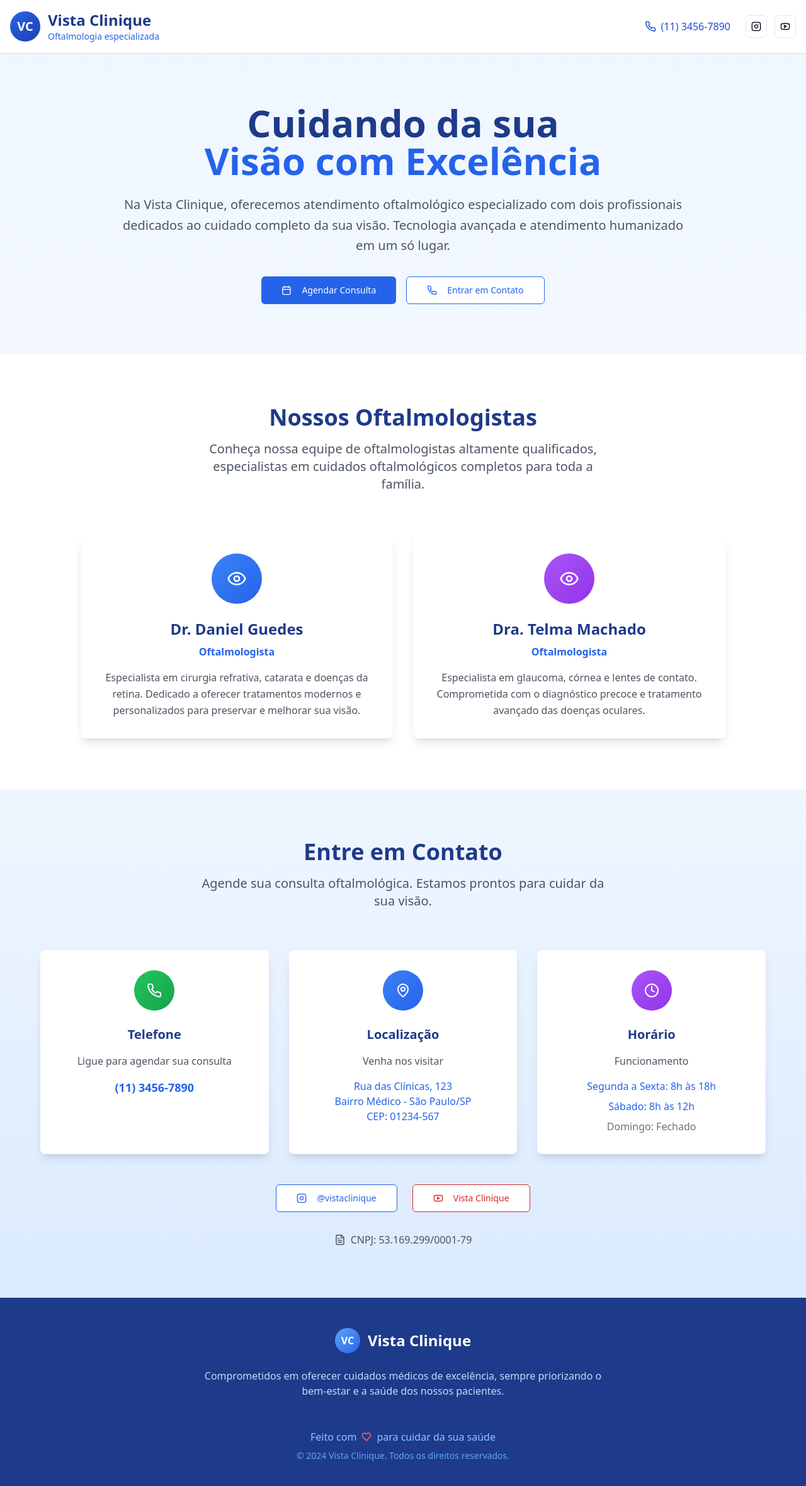
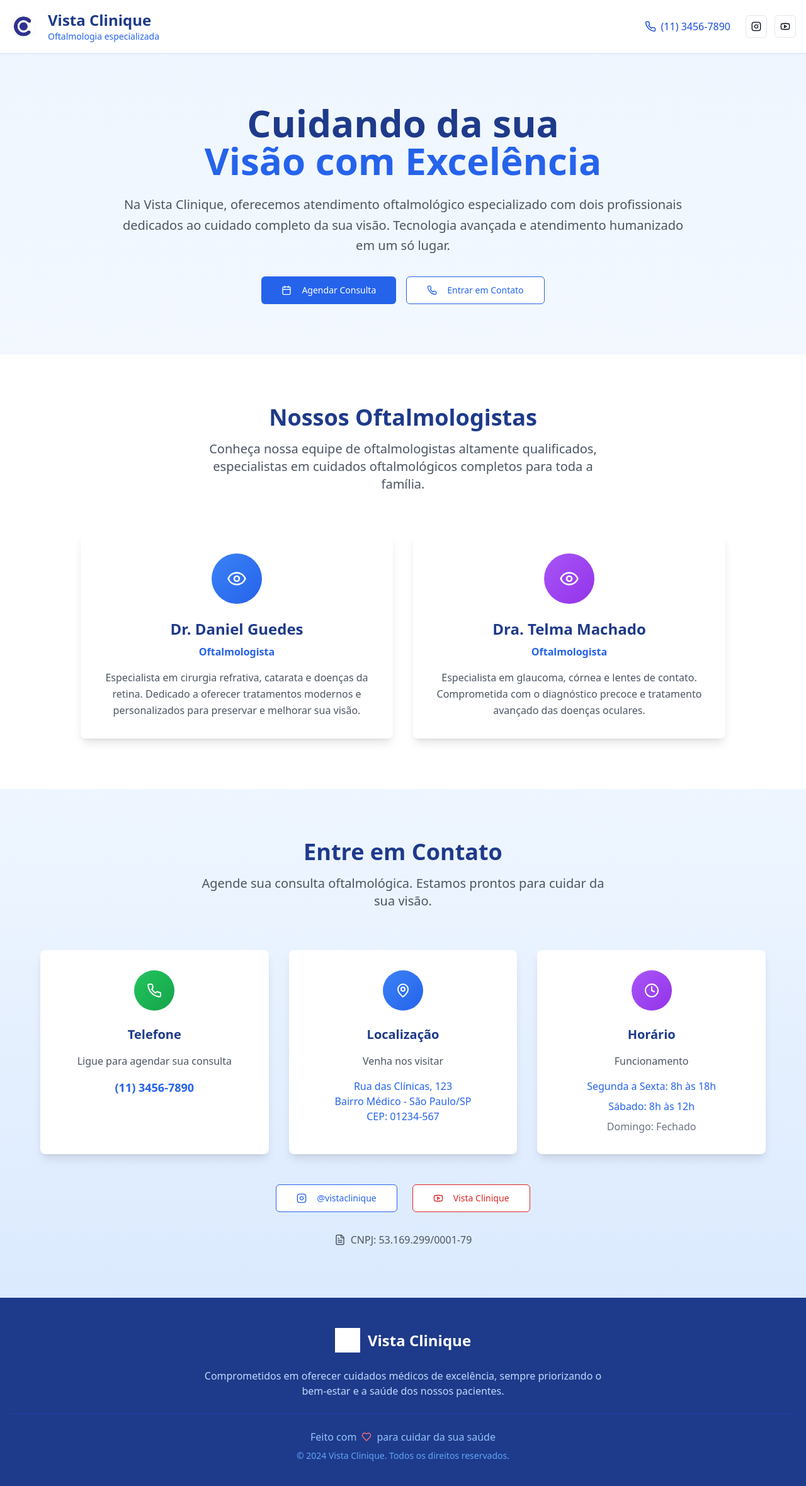
Before and after one commit to Gianluca-chatgds/vista-clinique-web, a React (Vite) app: page / in a window 1280 px wide. Shown: the top 2360 px of the page at 63% size. Built offline with nearby package versions, Linux system fonts and the light colour scheme.

Commit message:
Add logo to the header
Use the provided logo in the header component.

```diff
--- a/src/components/Footer.tsx
+++ b/src/components/Footer.tsx
@@ -7,8 +7,12 @@ const Footer = () => {
       <div className="container mx-auto px-4">
         <div className="text-center">
           <div className="flex items-center justify-center space-x-3 mb-6">
-            <div className="w-10 h-10 bg-gradient-to-br from-blue-400 to-blue-600 rounded-full flex items-center justify-center">
-              <span className="text-white font-bold">VC</span>
+            <div className="w-10 h-10 flex items-center justify-center">
+              <img
+                src="/lovable-uploads/bc87fb68-272b-4c48-9d77-89bbd83ba51c.png"
+                alt="Vista Clinique Logo"
+                className="w-10 h-10 object-contain filter brightness-0 invert"
+              />
             </div>
             <h3 className="text-2xl font-bold">Vista Clinique</h3>
           </div>
--- a/src/components/Header.tsx
+++ b/src/components/Header.tsx
@@ -12,8 +12,12 @@ const Header = () => {
       <div className="container mx-auto px-4 py-4">
         <div className="flex items-center justify-between">
           <div className="flex items-center space-x-3">
-            <div className="w-12 h-12 bg-gradient-to-br from-blue-600 to-blue-800 rounded-full flex items-center justify-center">
-              <span className="text-white font-bold text-xl">VC</span>
+            <div className="w-12 h-12 flex items-center justify-center">
+              <img
+                src="/lovable-uploads/bc87fb68-272b-4c48-9d77-89bbd83ba51c.png"
+                alt="Vista Clinique Logo"
+                className="w-12 h-12 object-contain"
+              />
             </div>
             <div>
               <h1 className="text-2xl font-bold text-blue-900">Vista Clinique</h1>
```
Also changed, not shown: public/lovable-uploads/bc87fb68-272b-4c48-9d77-89bbd83ba51c.png (added).
